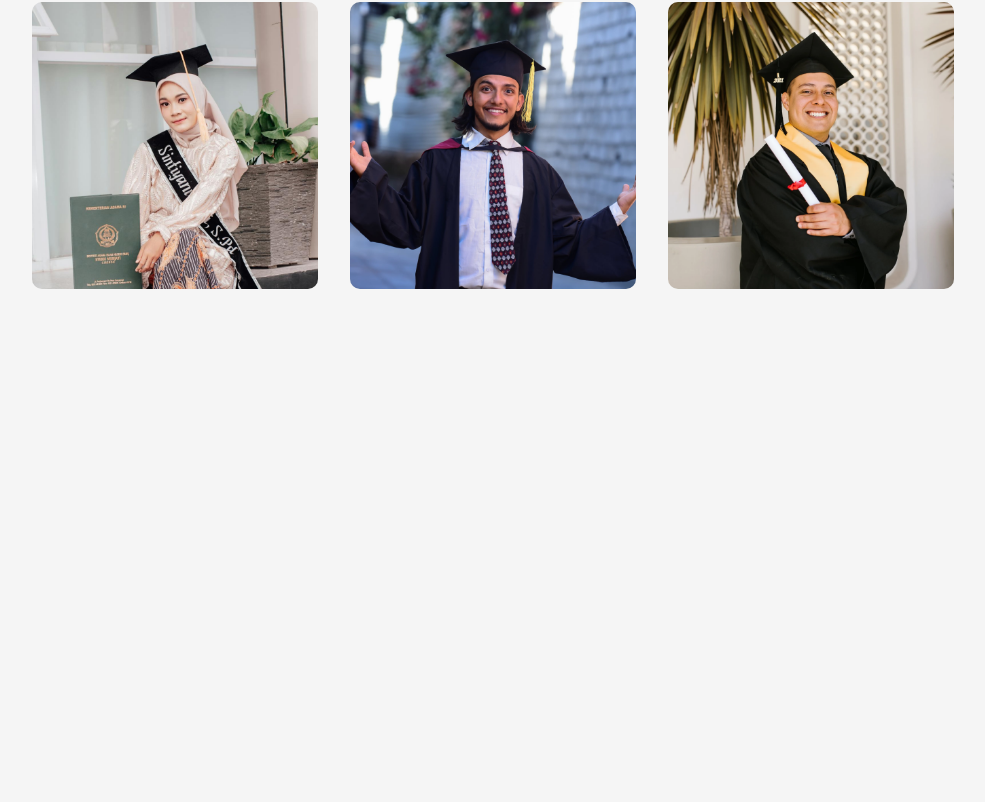
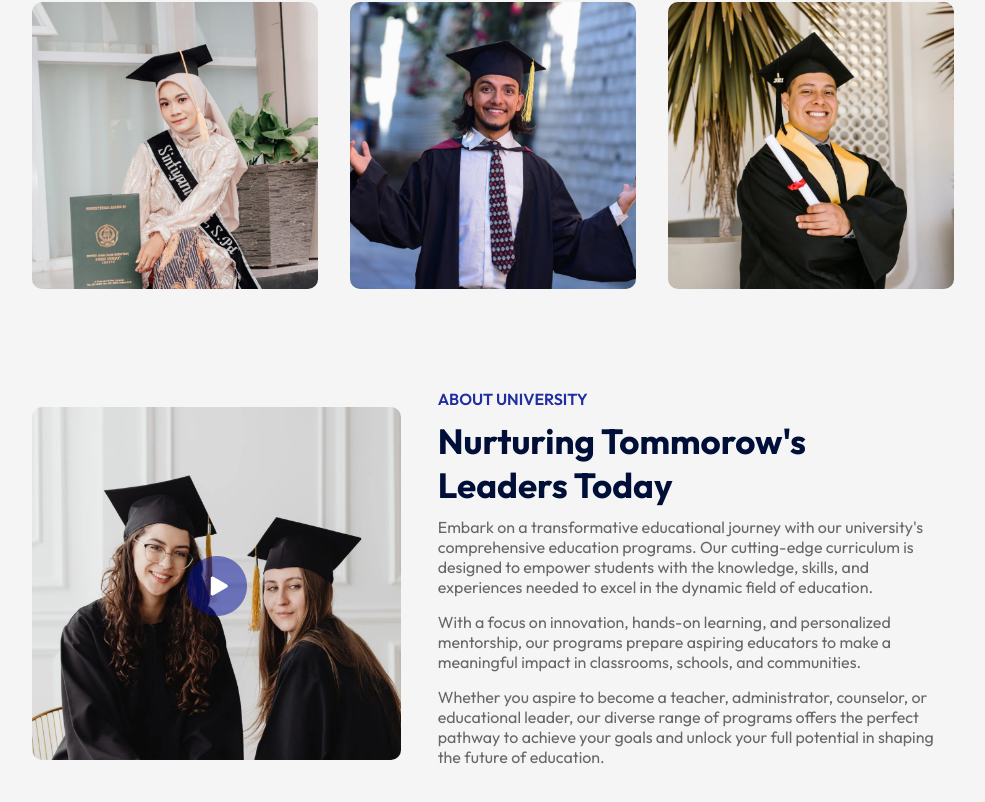
Before and after one commit to tushargupta8954/Educity, a React (Vite) app: page / in a window 1280 px wide. Shown: the part 1012-1814 px from the top of the page, without its empty margins (147-1132 px from the left). Before the commit the page ends 1381 px from the top, so only its background shows below. Built offline with nearby package versions, Linux system fonts and the light colour scheme.

Commit message:
Created the About page

```diff
--- a/src/App.jsx
+++ b/src/App.jsx
@@ -3,6 +3,7 @@
 import Hero from './components/Hero/Hero'
 import Program from './components/Program/Program'
 import Title from './components/Title/Title'
+import About from './components/About/About'
 
 
 const App = () => {
@@ -14,6 +15,8 @@
       <div className="container">
         <Title subTitle='Our program' title='What We Offer' />
         <Program />
+        <About/>
+
       </div>
        </div>
   )
--- /dev/null
+++ b/src/components/About/About.css
@@ -0,0 +1,44 @@
+.about{
+    margin: 100px auto;
+    display: flex;
+    align-items: center;
+    justify-content: space-between;
+    width: 90%;
+
+}
+.about-left{
+    flex-basis: 40% ;
+    position: relative;
+}
+.about-right{
+    flex-basis: 56%;
+
+}
+.about-img{
+    width: 100%;
+    border-radius: 10px;
+}
+.play-icon{
+    width: 60px;
+    position: absolute;
+    top: 50%;
+    left: 50%;
+    transform: translate(-50%,-50%);
+}
+.about h3{
+    font-weight: 600;
+    font-size: 16px;
+    color: #212EA0;
+
+}
+.about h2{
+    font-size: 35px;
+    color: #000F38;
+    margin: 10px 0;
+    max-width: 400px;
+
+}
+.about p{
+    color: #676767;
+    margin-bottom: 15px;
+}
--- /dev/null
+++ b/src/components/About/About.jsx
@@ -0,0 +1,32 @@
+import React from 'react'
+import './About.css'
+import about_img from '../../assets/about.png'
+import play_icon from '../../assets/play-icon.png'
+
+const About = () => {
+  return (
+    <div className='about'>
+      <div className="about-left">
+        <img src={about_img} className='about-img' />
+        <img src={play_icon} className='play-icon' />
+      </div>
+       <div className="about-right">
+        <h3>ABOUT UNIVERSITY</h3>
+        <h2>Nurturing Tommorow's Leaders Today</h2>
+        <p>Embark on a transformative educational journey with our
+            university's comprehensive education programs. Our cutting-edge
+            curriculum is designed to empower students with the knowledge,
+            skills, and experiences needed to excel in the dynamic field of education.</p>
+        <p>With a focus on innovation, hands-on learning, and personalized
+            mentorship, our programs prepare aspiring educators to make a
+            meaningful impact in classrooms, schools, and communities. </p>
+        <p>Whether you aspire to become a teacher, administrator,
+            counselor, or educational leader, our diverse range of programs
+            offers the perfect pathway to achieve your goals and unlock your
+            full potential in shaping the future of education. </p>
+       </div>
+    </div>
+  )
+}
+
+export default About
--- a/src/components/Navbar/Navbar.css
+++ b/src/components/Navbar/Navbar.css
@@ -21,3 +21,7 @@
     font-size: 16px;
 
 }
+.dark-nav{
+    background: #212EA0;
+    transition: 0.5s;
+}
--- a/src/components/Navbar/Navbar.jsx
+++ b/src/components/Navbar/Navbar.jsx
@@ -1,10 +1,18 @@
-import React from 'react'
+import React, { useEffect, useState } from 'react'
 import './Navbar.css'
 import logo from '../../assets/logo.png'
 
 const Navbar = () => {
+
+  const [sticky, setSticky] = useState(false);
+  useEffect(()=>{
+    window.addEventListener('scroll', ()=>{
+      window.scrollY > 50 ? setSticky(true) : setSticky(false);
+    })
+  },[]);
+
   return (
-    <nav className='container'>
+    <nav className={`container ${sticky ? 'dark-nav' : ''}`}>
         <img src={logo} alt='' className='logo'/>
         <ul>
             <li>Home</li>
```
